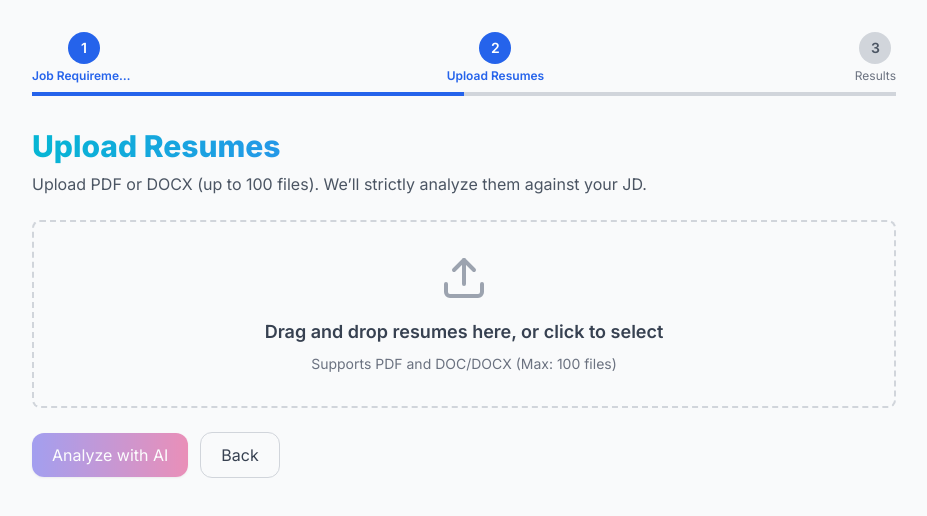
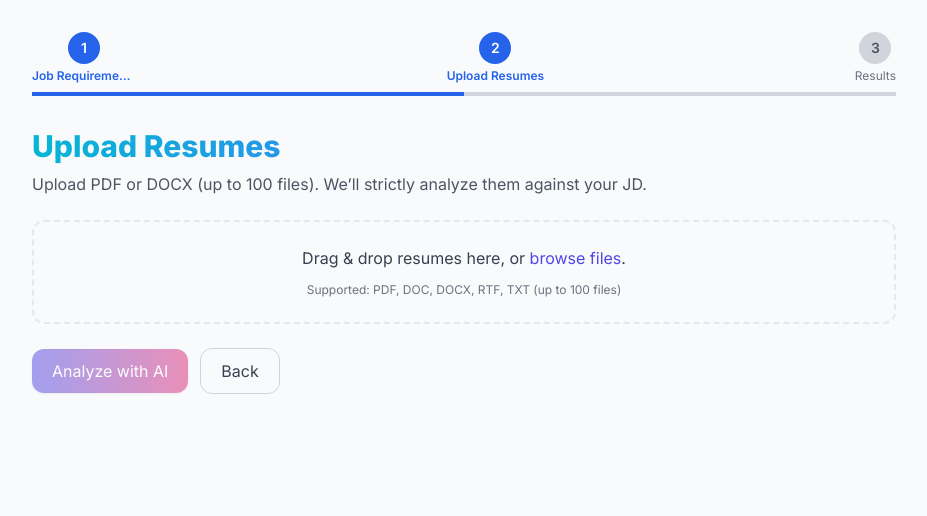
Before and after one commit to Rehan111-555/Resume_Screening, a Next.js app: page /resume-upload in a window 1280 px wide. Shown: the top 516 px of the page, without its empty margins (176-1103 px from the left). Built offline with nearby package versions, Linux system fonts and the light colour scheme.

Commit message:
Update UploadBox.tsx

```diff
--- a/components/UploadBox.tsx
+++ b/components/UploadBox.tsx
@@ -1,96 +1,98 @@
-'use client';
+// components/UploadBox.tsx
+"use client";
 
-import { useCallback } from 'react';
-import { useDropzone } from 'react-dropzone';
-import { Upload, File, X } from 'lucide-react';
-import { UploadedFile } from '@/types';
+import * as React from "react";
+import type { UploadedFile } from "@/types";
 
-interface UploadBoxProps {
+type Props = {
+  uploadedFiles: UploadedFile[];
   onFilesUpload: (files: UploadedFile[]) => void;
-  uploadedFiles: UploadedFile[];
-}
+};
 
-export default function UploadBox({ onFilesUpload, uploadedFiles }: UploadBoxProps) {
-  const onDrop = useCallback(async (acceptedFiles: File[]) => {
-    const newUploadedFiles: UploadedFile[] = await Promise.all(
-      acceptedFiles.map(async (file) => {
-        const arrayBuffer = await file.arrayBuffer();
-        return {
-          id: Math.random().toString(36).slice(2),
-          name: file.name,
-          type: file.type || 'application/octet-stream',
-          size: file.size,
-          content: arrayBuffer,
-        };
-      })
-    );
+export default function UploadBox({ uploadedFiles, onFilesUpload }: Props) {
+  const inputRef = React.useRef<HTMLInputElement | null>(null);
 
-    onFilesUpload([...uploadedFiles, ...newUploadedFiles]);
-  }, [onFilesUpload, uploadedFiles]);
+  function handlePickClick() {
+    inputRef.current?.click();
+  }
 
-  const { getRootProps, getInputProps, isDragActive } = useDropzone({
-    onDrop,
-    accept: {
-      'application/pdf': ['.pdf'],
-      'application/vnd.openxmlformats-officedocument.wordprocessingml.document': ['.docx'],
-      'application/msword': ['.doc']
-    },
-    maxFiles: 100
-  });
+  function handleFilesSelected(e: React.ChangeEvent<HTMLInputElement>) {
+    const files = Array.from(e.target.files ?? []);
+    if (!files.length) return;
 
-  const removeFile = (id: string) => {
-    onFilesUpload(uploadedFiles.filter(file => file.id !== id));
-  };
+    const mapped: UploadedFile[] = files.map((f) => ({
+      name: f.name,
+      type: f.type || "application/octet-stream",
+      size: f.size,
+      file: f, // keep native File so the POST step can construct FormData easily
+    }));
+
+    onFilesUpload([...uploadedFiles, ...mapped]);
+    // reset input so same file can be selected again if needed
+    e.target.value = "";
+  }
+
+  function removeByIndex(idx: number) {
+    const next = uploadedFiles.filter((_, i) => i !== idx);
+    onFilesUpload(next);
+  }
 
   return (
-    <div className="w-full">
-      <div
-        {...getRootProps()}
-        className={`
-          border-2 border-dashed rounded-lg p-8 text-center cursor-pointer transition-colors
-          ${isDragActive ? 'border-blue-500 bg-blue-50' : 'border-gray-300 hover:border-gray-400'}
-        `}
-      >
-        <input {...getInputProps()} />
-        <Upload className="mx-auto h-12 w-12 text-gray-400" />
-        <div className="mt-4">
-          <p className="text-lg font-semibold text-gray-700">
-            Drag and drop resumes here, or click to select
-          </p>
-          <p className="text-sm text-gray-500 mt-2">
-            Supports PDF and DOC/DOCX (Max: 100 files)
-          </p>
-        </div>
+    <div className="border-2 border-dashed rounded-xl p-6 text-center">
+      <input
+        ref={inputRef}
+        type="file"
+        accept=".pdf,.doc,.docx,.rtf,.txt"
+        multiple
+        onChange={handleFilesSelected}
+        className="hidden"
+      />
+
+      <div className="space-y-3">
+        <p className="text-gray-700">
+          Drag & drop resumes here, or{" "}
+          <button
+            type="button"
+            onClick={handlePickClick}
+            className="text-indigo-600 hover:underline"
+          >
+            browse files
+          </button>
+          .
+        </p>
+        <p className="text-xs text-gray-500">
+          Supported: PDF, DOC, DOCX, RTF, TXT (up to 100 files)
+        </p>
       </div>
 
+      {/* List of selected files */}
       {uploadedFiles.length > 0 && (
-        <div className="mt-6">
-          <h3 className="text-lg font-semibold mb-4">Uploaded Files ({uploadedFiles.length})</h3>
-          <div className="space-y-2 max-h-60 overflow-y-auto">
-            {uploadedFiles.map((file) => (
-              <div
-                key={file.id}
-                className="flex items-center justify-between p-3 bg-white border rounded-lg"
+        <div className="mt-5 text-left">
+          <h4 className="font-medium mb-2">Selected files</h4>
+          <ul className="divide-y border rounded-lg">
+            {uploadedFiles.map((f, i) => (
+              <li
+                key={`${f.name}-${f.size}-${i}`}
+                className="flex items-center justify-between px-4 py-2"
               >
-                <div className="flex items-center space-x-3">
-                  <File className="h-5 w-5 text-blue-500" />
-                  <div>
-                    <p className="font-medium text-gray-900 truncate max-w-[16rem]" title={file.name}>{file.name}</p>
-                    <p className="text-sm text-gray-500">
-                      {(file.size / 1024 / 1024).toFixed(2)} MB
-                    </p>
-                  </div>
+                <div className="min-w-0">
+                  <p className="truncate text-sm font-medium text-gray-900">
+                    {f.name}
+                  </p>
+                  <p className="text-xs text-gray-500">
+                    {(f.size / 1024).toFixed(1)} KB • {f.type || "unknown"}
+                  </p>
                 </div>
                 <button
-                  onClick={() => removeFile(file.id)}
-                  className="text-gray-400 hover:text-red-500 transition-colors"
-                  aria-label={`Remove ${file.name}`}
+                  type="button"
+                  onClick={() => removeByIndex(i)}
+                  className="text-rose-600 text-sm hover:underline"
                 >
-                  <X className="h-5 w-5" />
+                  Remove
                 </button>
-              </div>
+              </li>
             ))}
-          </div>
+          </ul>
         </div>
       )}
     </div>
```
